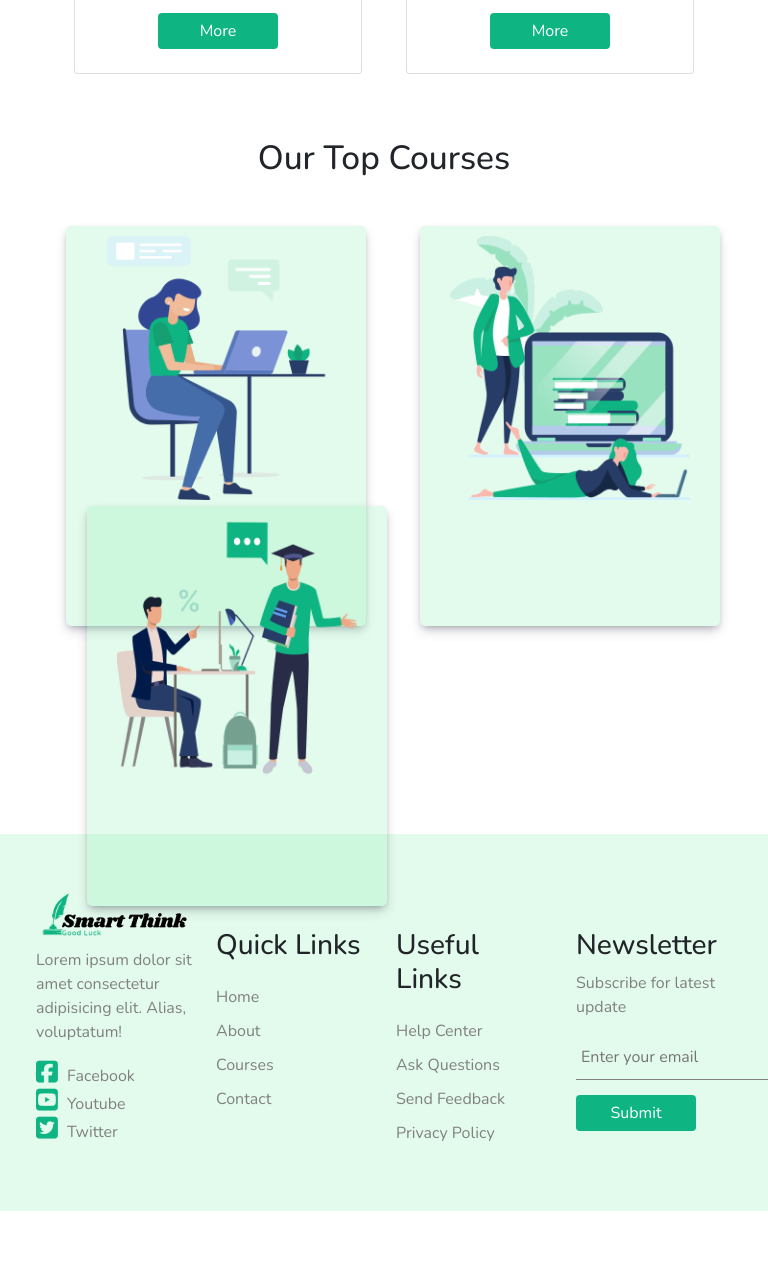
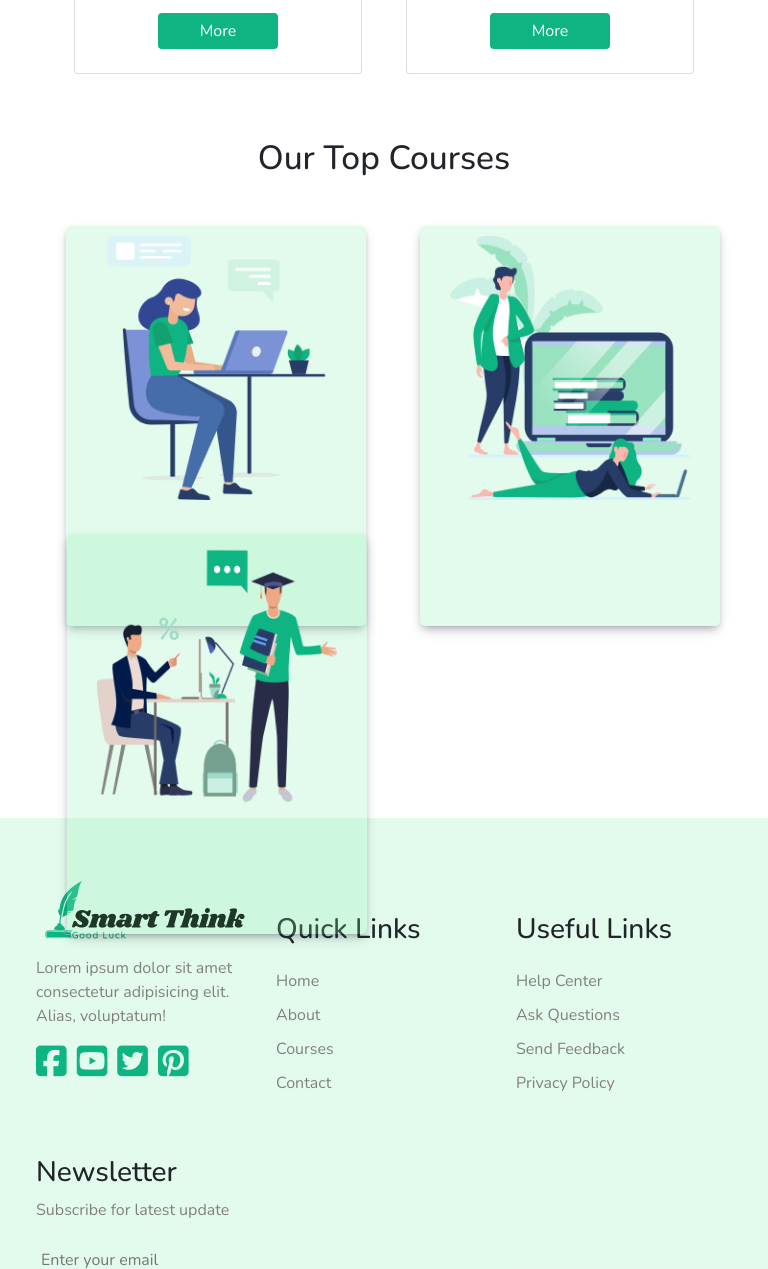
Before and after one commit to antor10655gh/education-ws, a plain HTML site: page index.html in a window 768 px wide. Shown: the part 1531-2800 px from the top of the page. Before the commit the page ends 2742 px from the top, so only its background shows below. Drawn offline with nearby package versions, Linux system fonts and the light colour scheme.

Commit message:
also responsive for tablet

```diff
--- a/assets/css/style.css
+++ b/assets/css/style.css
@@ -173,10 +173,12 @@ footer p {
 
 .media-icon ul {
     padding: 0;
+    display: flex;
 }
 
 .media-icon ul li {
     list-style: none;
+    margin-right: 10px;
 }
 
 .media-icon a {
@@ -190,9 +192,12 @@ footer p {
 }
 
 .media-icon i {
-    margin-right: 5px;
-    font-size: 25px;
+    font-size: 35px;
     color: var(--primary-color);
+}
+
+.media-icon i:hover {
+    color: var(--bg-hover);
 }
 
 .footer-links {
@@ -220,7 +225,7 @@ footer p {
 }
 
 .footer-links input[type=email] {
-    width: 200px;
+    width: 230px;
     padding: 10px 5px;
     margin-bottom: 15px;
     border: none;
@@ -268,3 +273,22 @@ footer p {
         width: 100%;
     }
 }
+
+@media (min-width: 768px) and (max-width:992px) {
+    .navbar {
+        float: right;
+    }
+
+    .logo img {
+        margin-top: 20px;
+    }
+
+    .course {
+        height: 85vh;
+    }
+
+    .product2 {
+        top: 10%;
+        left: -20px;
+    }
+}
--- a/index.html
+++ b/index.html
@@ -176,7 +176,7 @@
     <!-- course-section end -->
 
     <!-- top-corse-section here -->
-    <section class="container">
+    <section class="container course">
         <header class="text-center mt-5">
             <h1>Our Top Courses</h1>
         </header>
@@ -224,15 +224,16 @@
     <!-- footer-section start -->
     <footer>
         <section class="container">
-            <div class="row row-cols-2 row-cols-md-4 row-cols-lg-4">
+            <div class="row row-cols-2 row-cols-md-3 row-cols-lg-4">
                 <div class="col">
                     <img  class="img-fluid" src="assets/images/logo.png" alt="">
                     <p>Lorem ipsum dolor sit amet consectetur adipisicing elit. Alias, voluptatum!</p>
                     <div class="media-icon">
                         <ul>
-                            <li><a href=""><i class="fab fa-facebook-square"></i> Facebook</a></li>
-                            <li><a href=""><i class="fab fa-youtube-square"></i> Youtube</a></li>
-                            <li><a href=""><i class="fab fa-twitter-square"></i> Twitter</a></li>
+                            <li><a href=""><i class="fab fa-facebook-square"></i></a></li>
+                            <li><a href=""><i class="fab fa-youtube-square"></i></a></li>
+                            <li><a href=""><i class="fab fa-twitter-square"></i></a></li>
+                            <li><a href=""><i class="fab fa-pinterest-square"></i></a></li>
                         </ul>
                     </div>
                 </div>
```
